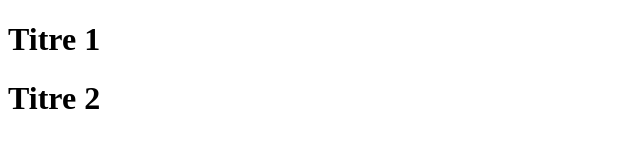
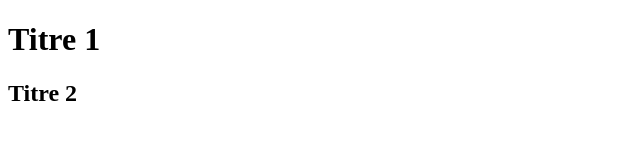
Before and after one commit to PdtNasser/test2, a plain HTML site: page index.html in a window 1280 px wide. Shown: the whole page, without its empty margins (0-640 px from the left). Drawn offline with Linux system fonts and the light colour scheme.

Commit message:
changement de titre

```diff
--- a/index.html
+++ b/index.html
@@ -7,6 +7,6 @@
   </head>
   <body>
     <h1>Titre 1</h1>
-    <h1>Titre 2</h1>
+    <h2>Titre 2</h2>
   </body>
 </html>
```
